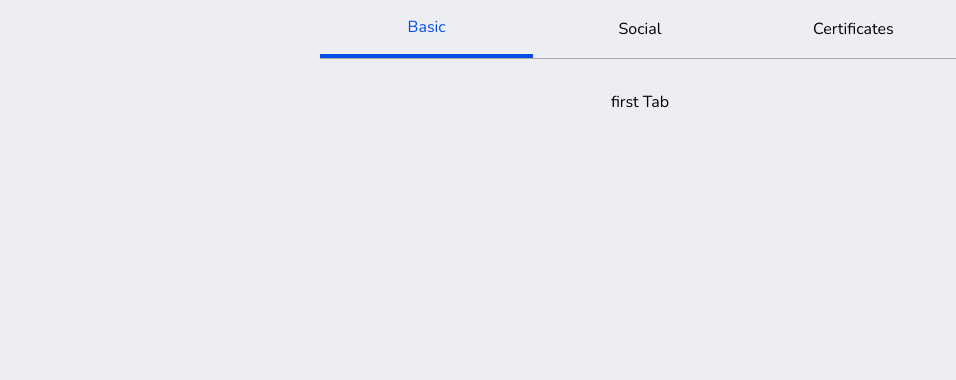
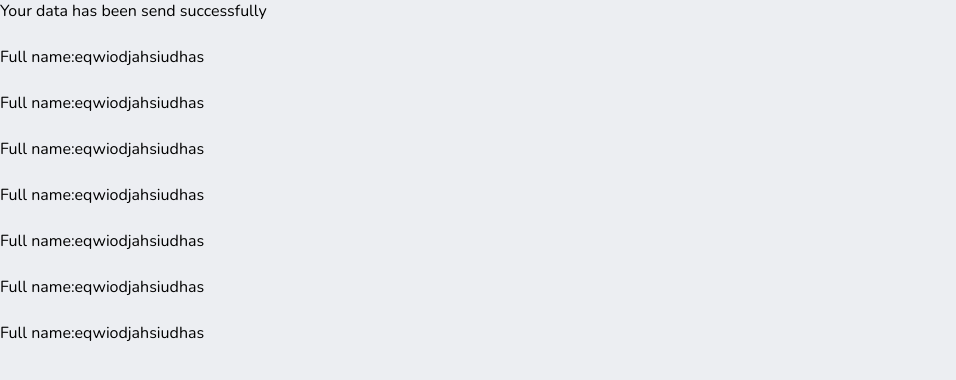
Before and after one commit to Ovictorhugol/FormChallenge, a React (Vite) app: page / in a window 1280 px wide. Shown: the top 380 px of the page, without its empty margins (0-956 px from the left). Built offline with nearby package versions, Linux system fonts and the light colour scheme.

Commit message:
Feat: Component Text done

```diff
--- a/src/App.jsx
+++ b/src/App.jsx
@@ -1,9 +1,16 @@
 import React from "react";
-import Tabs from "./components/Tabs/Tabs";
+import Text from "./components/Text/Text";
 function App() {
   return (
     <div>
-      <Tabs />
+      <Text title="Your data has been send successfully" />
+      <Text title="Full name: " variable="eqwiodjahsiudhas" />
+      <Text title="Full name: " variable="eqwiodjahsiudhas" />
+      <Text title="Full name: " variable="eqwiodjahsiudhas" />
+      <Text title="Full name: " variable="eqwiodjahsiudhas" />
+      <Text title="Full name: " variable="eqwiodjahsiudhas" />
+      <Text title="Full name: " variable="eqwiodjahsiudhas" />
+      <Text title="Full name: " variable="eqwiodjahsiudhas" />
     </div>
   );
 }
--- /dev/null
+++ b/src/components/Text/Text.jsx
@@ -0,0 +1,20 @@
+import React from "react";
+import {
+  TextBody,
+  TextContainer,
+  TitleText,
+  VariableText,
+} from "./Text.styled";
+function Text(props) {
+  const { title, variable } = props;
+  return (
+    <TextBody>
+      <TextContainer>
+        <TitleText>{title}</TitleText>
+        <VariableText>{variable}</VariableText>
+      </TextContainer>
+    </TextBody>
+  );
+}
+
+export default Text;
--- /dev/null
+++ b/src/components/Text/Text.styled.js
@@ -0,0 +1,20 @@
+import styled from "styled-components";
+
+export const TextBody = styled.div`
+  display: flex;
+  flex-direction: column;
+  font-family: "Nunito", sans-serif;
+`;
+
+export const TextContainer = styled.div`
+  display: flex;
+  flex-direction: row;
+  margin-bottom: 3vh;
+`;
+export const TitleText = styled.p`
+  color: black;
+`;
+
+export const VariableText = styled.p`
+  color: black;
+`;
```
